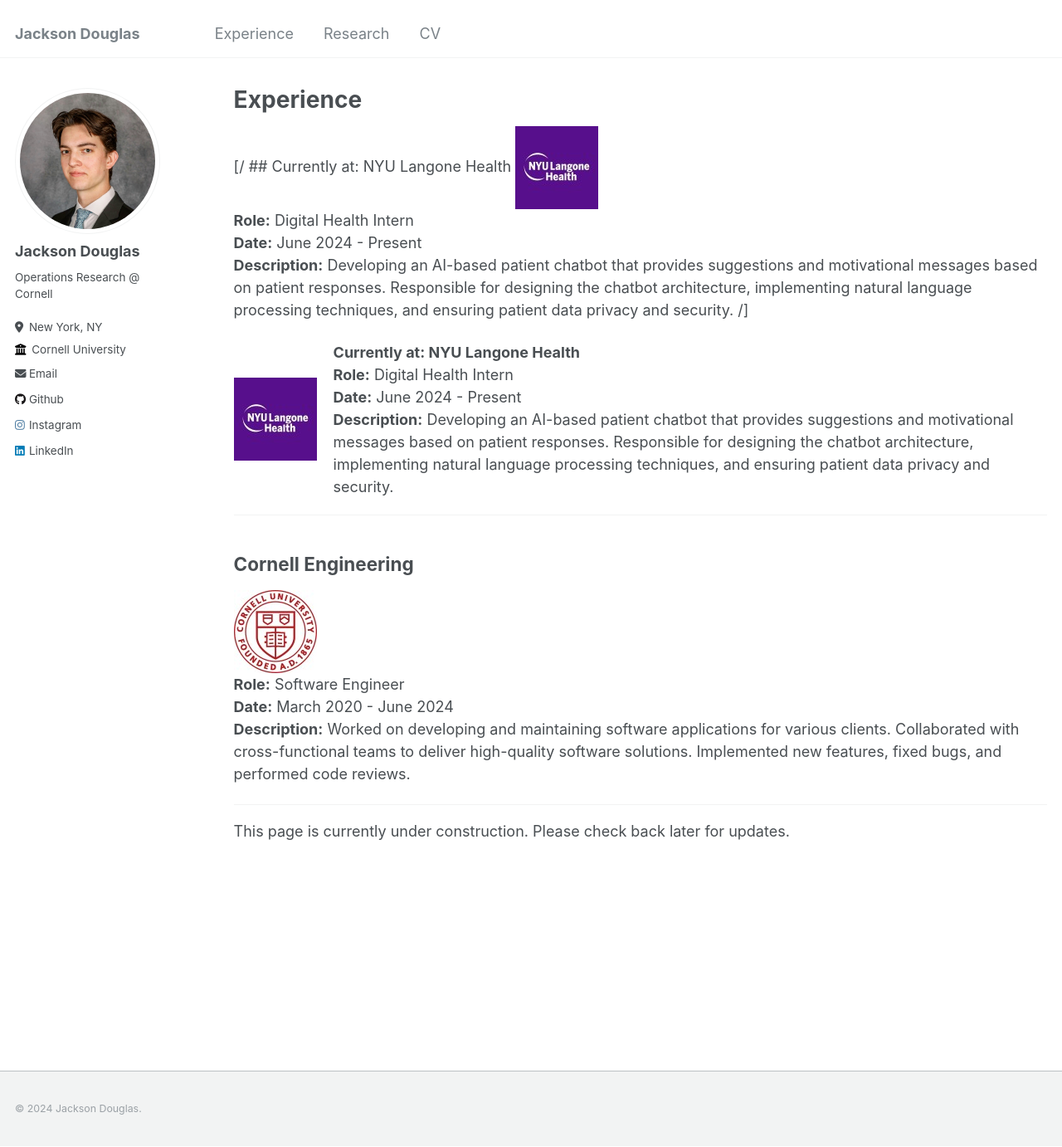
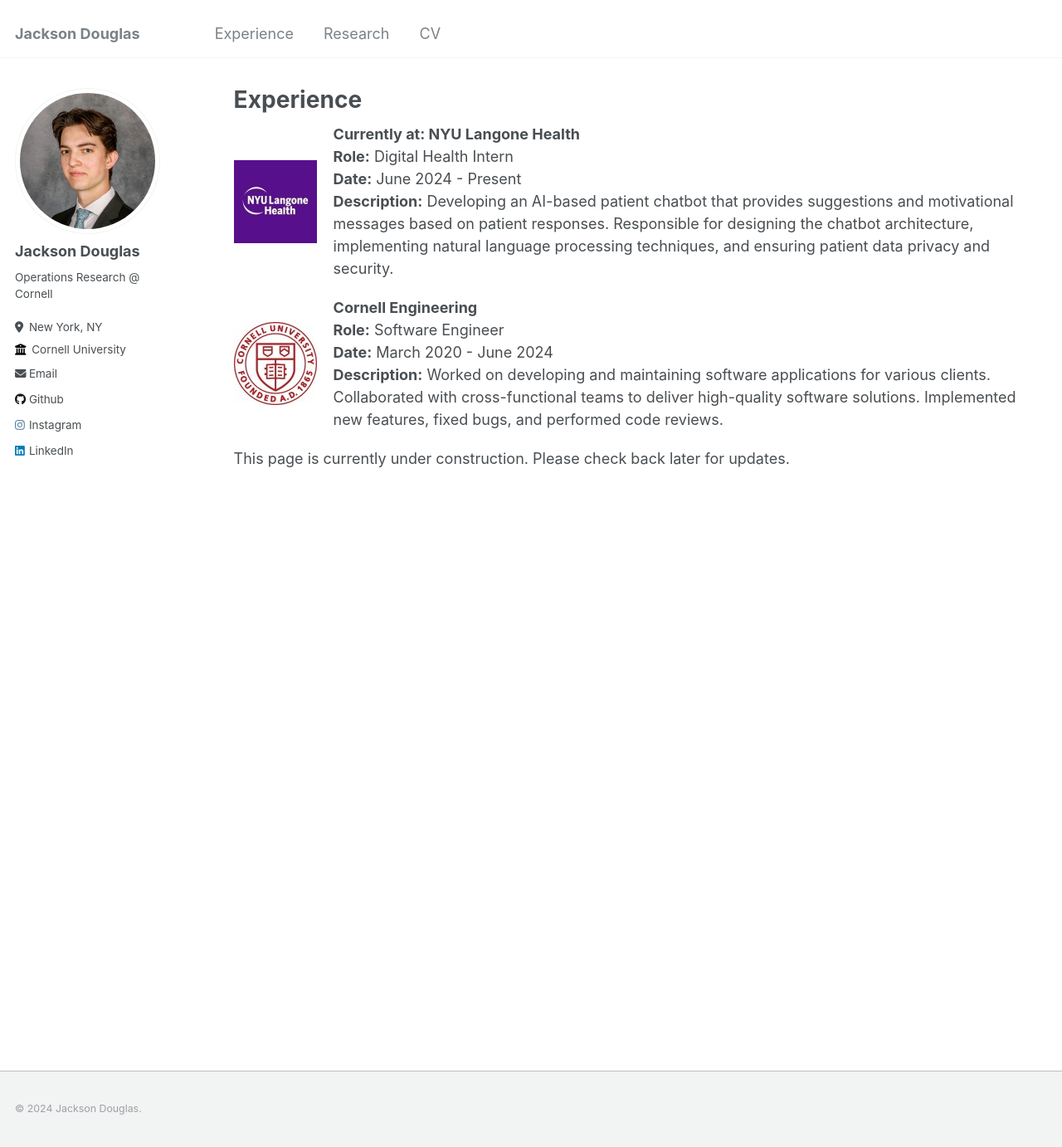
Before and after one commit to jacksonhdouglas/jacksonhdouglas.github.io, a Jekyll site: the page built from _pages/experience.md, in a window 1280 px wide and 1382 px high. Shown: the whole window at 83% size. Built offline with Jekyll 4.4.1, drawn with Linux system fonts in a browser that asks for light colours.

Commit message:
Update experience.md

```diff
--- a/_pages/experience.md
+++ b/_pages/experience.md
@@ -5,12 +5,6 @@ permalink: /experience/
 author_profile: true
 ---
 
-[/ ## Currently at: NYU Langone Health
-![AI-Based Patient Chatbot](/images/nyulangonehealth_logo.jpg)\
-**Role:** Digital Health Intern\
-**Date:** June 2024 - Present\
-**Description:** Developing an AI-based patient chatbot that provides suggestions and motivational messages based on patient responses. Responsible for designing the chatbot architecture, implementing natural language processing techniques, and ensuring patient data privacy and security.
-/]
 <div style="display: flex; align-items: center; margin-bottom: 20px;">
     <img src="/images/nyulangonehealth_logo.jpg" alt="NYU Langone Health" style="width: 100px; height: 100px; margin-right: 20px;">
     <div>
@@ -21,14 +15,16 @@ author_profile: true
     </div>
 </div>
 
----
+<div style="display: flex; align-items: center; margin-bottom: 20px;">
+    <img src="/images/cornell_logo.jpg" alt="Cornell Engineering" style="width: 100px; height: 100px; margin-right: 20px;">
+    <div>
+        <strong>Cornell Engineering</strong><br>
+        <strong>Role:</strong> Software Engineer<br>
+        <strong>Date:</strong> March 2020 - June 2024<br>
+        <strong>Description:</strong> Worked on developing and maintaining software applications for various clients. Collaborated with cross-functional teams to deliver high-quality software solutions. Implemented new features, fixed bugs, and performed code reviews.
+    </div>
+</div>
 
-## Cornell Engineering
-![XYZ Tech](/images/cornell_logo.jpg)\
-**Role:** Software Engineer\
-**Date:** March 2020 - June 2024\
-**Description:** Worked on developing and maintaining software applications for various clients. Collaborated with cross-functional teams to deliver high-quality software solutions. Implemented new features, fixed bugs, and performed code reviews.
 
----
 
 This page is currently under construction.  Please check back later for updates.
```
